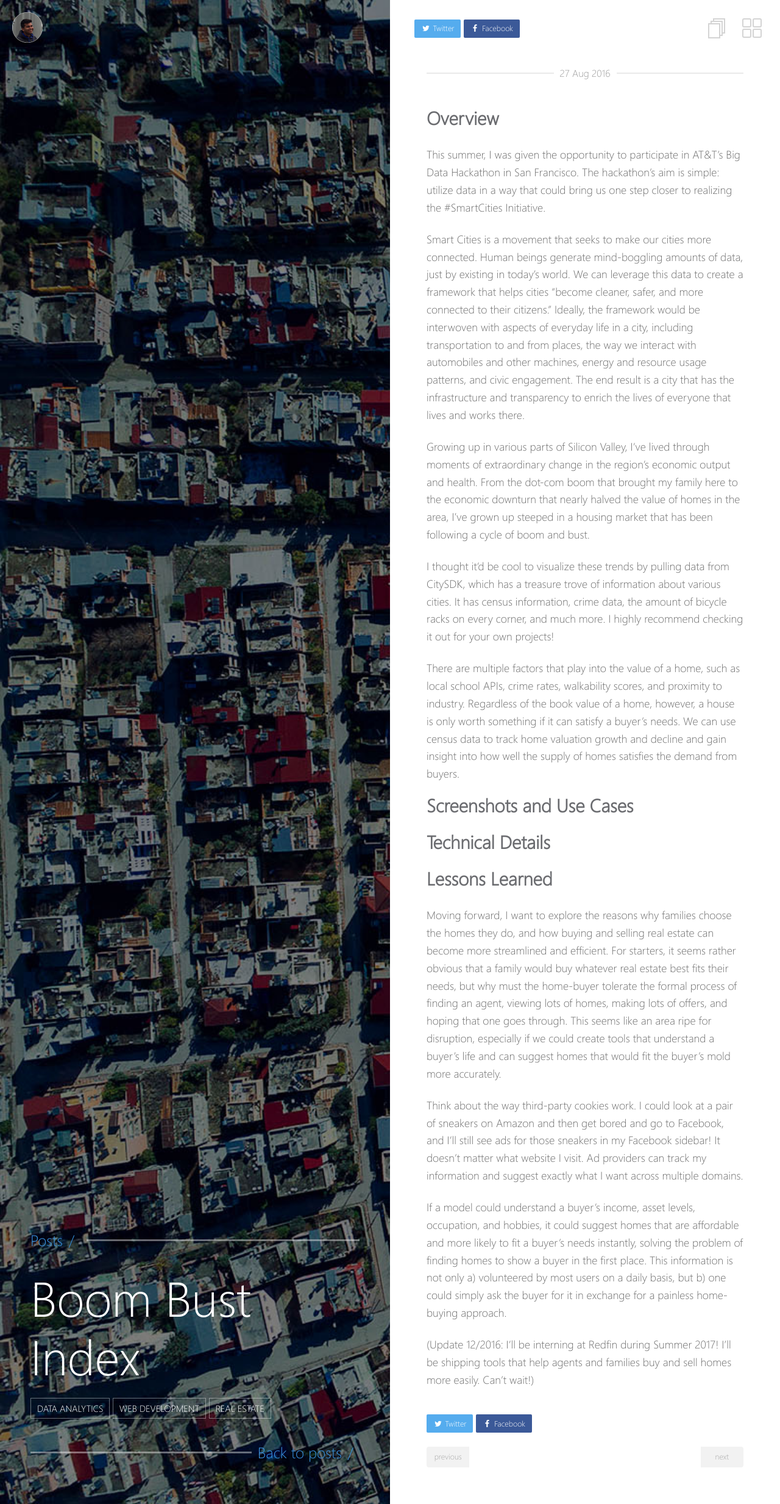
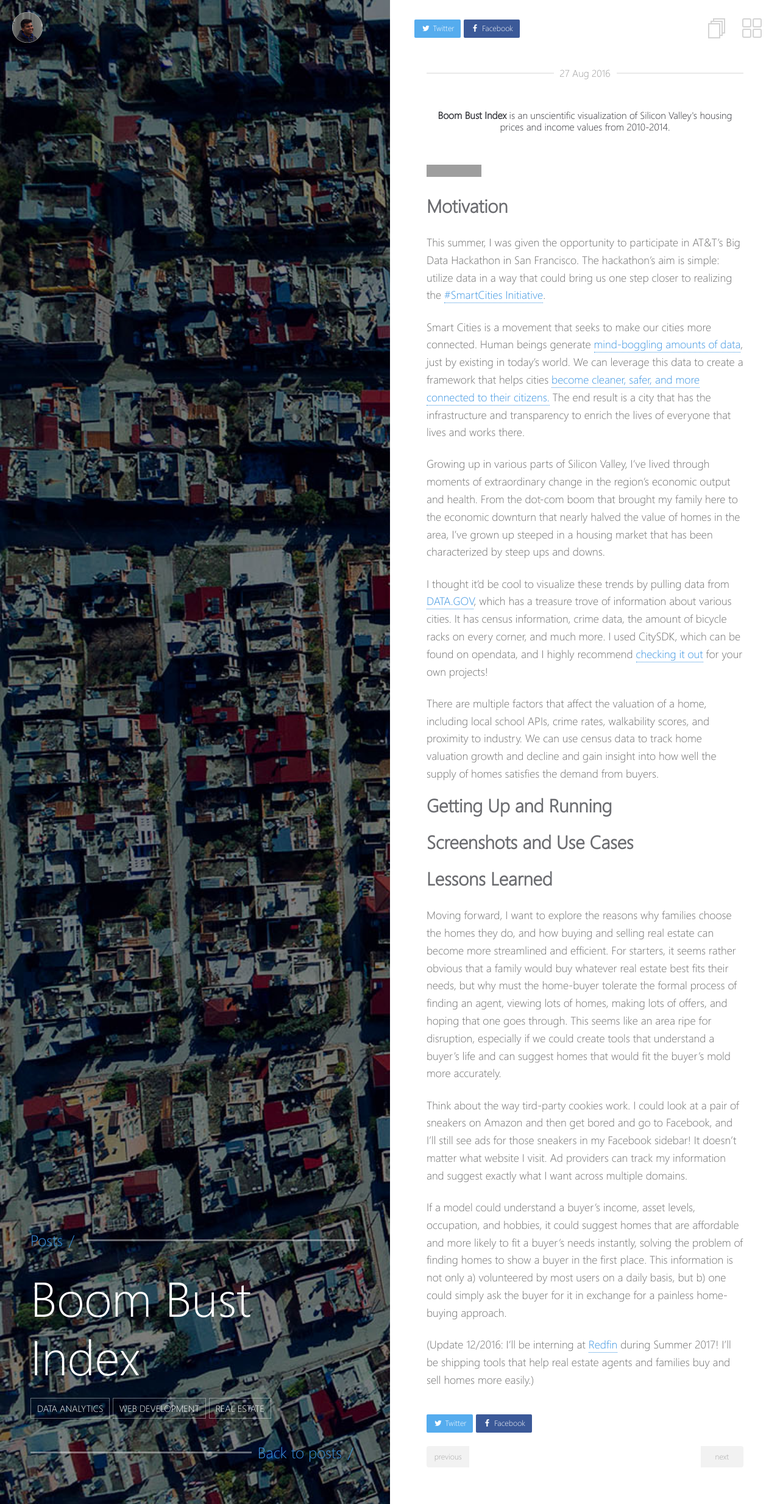
Before and after one commit to gargium/gargium.github.io, a Jekyll site: the page built from _posts/2017-03-27-boom-bust-index.md, in a window 1280 px wide. Shown: the whole page at 61% size. Built offline with Jekyll 4.4.1, drawn with Linux system fonts in a browser that asks for light colours; grey boxes are pictures that could not be loaded.

Commit message:
still working on bbi post

```diff
--- a/_posts/2017-03-27-boom-bust-index.md
+++ b/_posts/2017-03-27-boom-bust-index.md
@@ -10,29 +10,37 @@ tag:
 - real estate
 ---
 
-## Overview
-This summer, I was given the opportunity to participate in AT&T's Big Data Hackathon in San Francisco. The hackathon's aim is simple: utilize data in a way that could bring us one step closer to realizing the #SmartCities Initiative.
+<center><b>Boom Bust Index</b> is an unscientific visualization of Silicon Valley's housing prices and income values from 2010-2014.</center><br>
 
-Smart Cities is a movement that seeks to make our cities more connected. Human beings generate mind-boggling amounts of data, just by existing in today's world. We can leverage this data to create a framework that helps cities "become cleaner, safer, and more connected to their citizens." Ideally, the framework would be interwoven with aspects of everyday life in a city, including transportation to and from places, the way we interact with automobiles and other machines, energy and resource usage patterns, and civic engagement. The end result is a city that has the infrastructure and transparency to enrich the lives of everyone that lives and works there.
+<iframe src="https://ghbtns.com/github-btn.html?user=gargium&repo=ATT-Big-Data-Challenge&type=star&count=true&size=large" frameborder="0" scrolling="0" width="160px" height="30px"></iframe>
 
-Growing up in various parts of Silicon Valley, I've lived through moments of extraordinary change in the region's economic output and health. From the dot-com boom that brought my family here to the economic downturn that nearly halved the value of homes in the area, I've grown up steeped in a housing market that has been following a cycle of boom and bust.
+## Motivation
+This summer, I was given the opportunity to participate in AT&T's Big Data Hackathon in San Francisco. The hackathon's aim is simple: utilize data in a way that could bring us one step closer to realizing the [#SmartCities Initiative](http://about.att.com/sites/internet-of-things/smart_cities).
 
-I thought it'd be cool to visualize these trends by pulling data from CitySDK, which has a treasure trove of information about various cities. It has census information, crime data, the amount of bicycle racks on every corner, and much  more. I highly recommend checking it out for your own projects!
+Smart Cities is a movement that seeks to make our cities more connected. Human beings generate [mind-boggling amounts of data](http://www.vcloudnews.com/every-day-big-data-statistics-2-5-quintillion-bytes-of-data-created-daily/), just by existing in today's world. We can leverage this data to create a framework that helps cities [become cleaner, safer, and more connected to their citizens.](http://about.att.com/sites/internet-of-things/smart_cities) The end result is a city that has the infrastructure and transparency to enrich the lives of everyone that lives and works there.
 
-There are multiple factors that play into the value of a home, such as local school APIs, crime rates, walkability scores, and proximity to industry. Regardless of the book value of a home, however, a house is only worth something if it can satisfy a buyer's needs. We can use census data to track home valuation growth and decline and gain insight into how well the supply of homes satisfies the demand from buyers.
+Growing up in various parts of Silicon Valley, I've lived through moments of extraordinary change in the region's economic output and health. From the dot-com boom that brought my family here to the economic downturn that nearly halved the value of homes in the area, I've grown up steeped in a housing market that has been characterized by steep ups and downs.
+
+I thought it'd be cool to visualize these trends by pulling data from [DATA.GOV](https://www.data.gov), which has a treasure trove of information about various cities. It has census information, crime data, the amount of bicycle racks on every corner, and much  more. I used CitySDK, which can be found on opendata, and I highly recommend [checking it out](https://uscensusbureau.github.io/citysdk/) for your own projects!
+
+There are multiple factors that affect the valuation of a home, including local school APIs, crime rates, walkability scores, and proximity to industry. We can use census data to track home valuation growth and decline and gain insight into how well the supply of homes satisfies the demand from buyers.
+
+## Getting Up and Running
+
 
 ## Screenshots and Use Cases
 
 
-## Technical Details
+
+
 
 
 ## Lessons Learned
 Moving forward, I want to explore the reasons why families choose the homes they do, and how buying and selling real estate can become more streamlined and efficient. For starters, it seems rather obvious that a family would buy whatever real estate best fits their needs, but why must the home-buyer tolerate the formal process of finding an agent, viewing lots of homes, making lots of offers, and hoping that one goes through. This seems like an area ripe for disruption, especially if we could create tools that understand a buyer's life and can suggest homes that would fit the buyer's mold more accurately.
 
-Think about the way third-party cookies work. I could look at a pair of sneakers on Amazon and then get bored and go to Facebook, and I'll still see ads for those sneakers in my Facebook sidebar! It doesn't matter what website I visit. Ad providers can track my information and suggest exactly what I want across multiple domains.
+Think about the way tird-party cookies work. I could look at a pair of sneakers on Amazon and then get bored and go to Facebook, and I'll still see ads for those sneakers in my Facebook sidebar! It doesn't matter what website I visit. Ad providers can track my information and suggest exactly what I want across multiple domains.
 
 If a model could understand a buyer's income, asset levels, occupation, and hobbies, it could suggest homes that are affordable and more likely to fit a buyer's needs instantly, solving the problem of finding homes to show a buyer in the first place. This information is not only a) volunteered by most users on a daily basis, but b) one could simply ask the buyer for it in exchange for a painless home-buying approach.
 
 
-(Update 12/2016: I'll be interning at Redfin during Summer 2017! I'll be shipping tools that help agents and families buy and sell homes more easily. Can't wait!)
+(Update 12/2016: I'll be interning at [Redfin](https://www.redfin.com) during Summer 2017! I'll be shipping tools that help real estate agents and families buy and sell homes more easily.)
```
